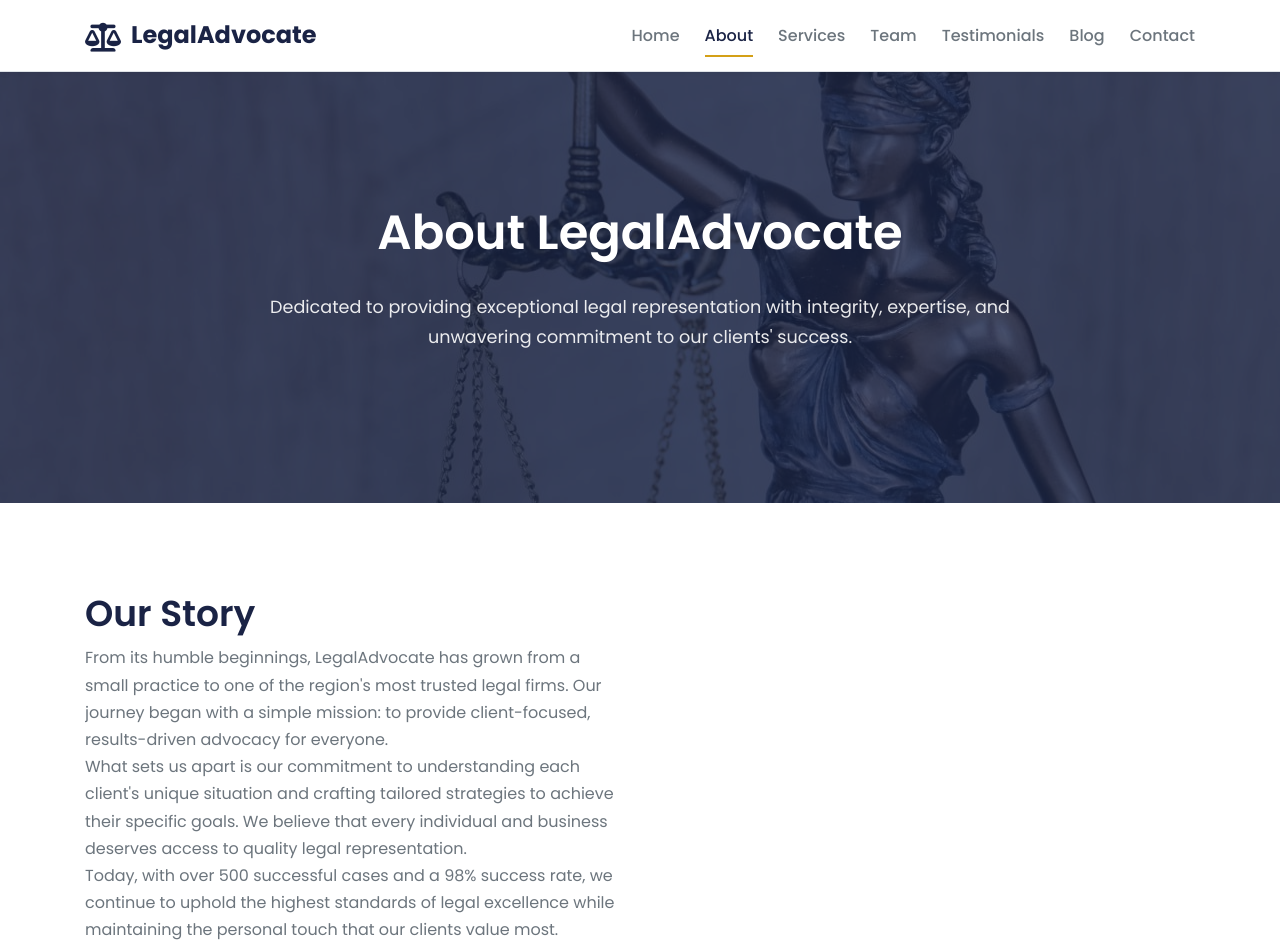
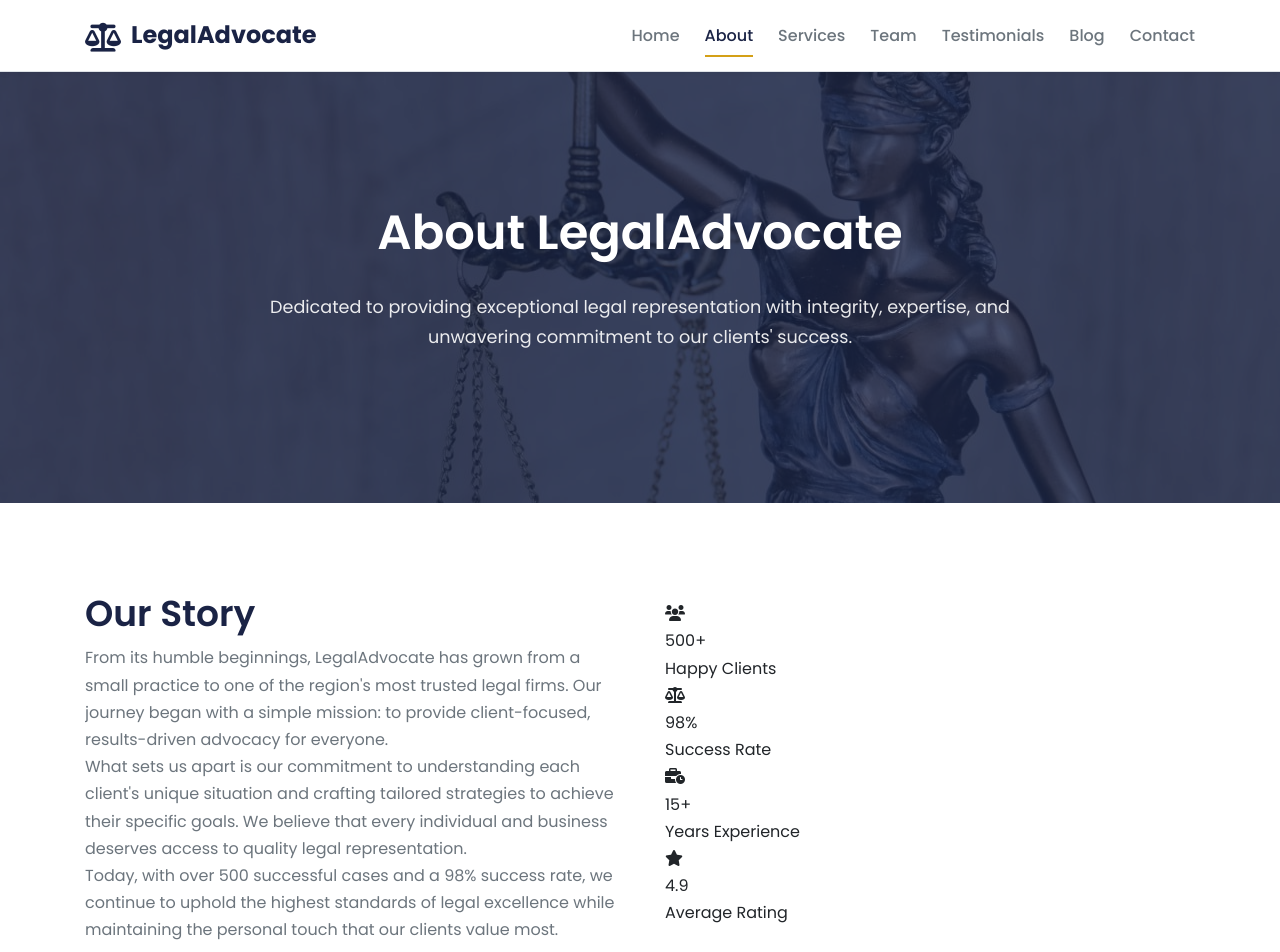
Before and after one commit to Manas22-creator/Legal-Justice, a React (Vite) app: page /about in a window 1280 px wide. Shown: the top 952 px of the page. Built offline with nearby package versions, Linux system fonts and the light colour scheme.

Commit message:
Update About.jsx

```diff
--- a/src/pages/About.jsx
+++ b/src/pages/About.jsx
@@ -49,7 +49,32 @@ const About = () => {
               <p>What sets us apart is our commitment to understanding each client's unique situation and crafting tailored strategies to achieve their specific goals. We believe that every individual and business deserves access to quality legal representation.</p>
               <p>Today, with over 500 successful cases and a 98% success rate, we continue to uphold the highest standards of legal excellence while maintaining the personal touch that our clients value most.</p>
             </div>
-            {/* The image from the original design would go here. For simplicity, we'll omit it, but you could add an <img /> tag. */}
+            {/* The image from the original design would go here. For simplicity, we'll omit it, but you could add an <img /> tag. */
+
+               <div class="about-stats">
+                        <div class="about-stat-item">
+                            <div class="icon"><i class="fa-solid fa-users"></i></div>
+                            <div class="number">500+</div>
+                            <div class="label">Happy Clients</div>
+                        </div>
+                        <div class="about-stat-item">
+                            <div class="icon"><i class="fa-solid fa-scale-balanced"></i></div>
+                            <div class="number">98%</div>
+                            <div class="label">Success Rate</div>
+                        </div>
+                        <div class="about-stat-item">
+                            <div class="icon"><i class="fa-solid fa-business-time"></i></div>
+                            <div class="number">15+</div>
+                            <div class="label">Years Experience</div>
+                        </div>
+                        <div class="about-stat-item">
+                            <div class="icon"><i class="fa-solid fa-star"></i></div>
+                            <div class="number">4.9</div>
+                            <div class="label">Average Rating</div>
+                        </div>
+                    </div>
+
+            }
           </div>
         </div>
       </section>
@@ -97,4 +122,5 @@ const About = () => {
   );
 };
 
+
 export default About;
```
